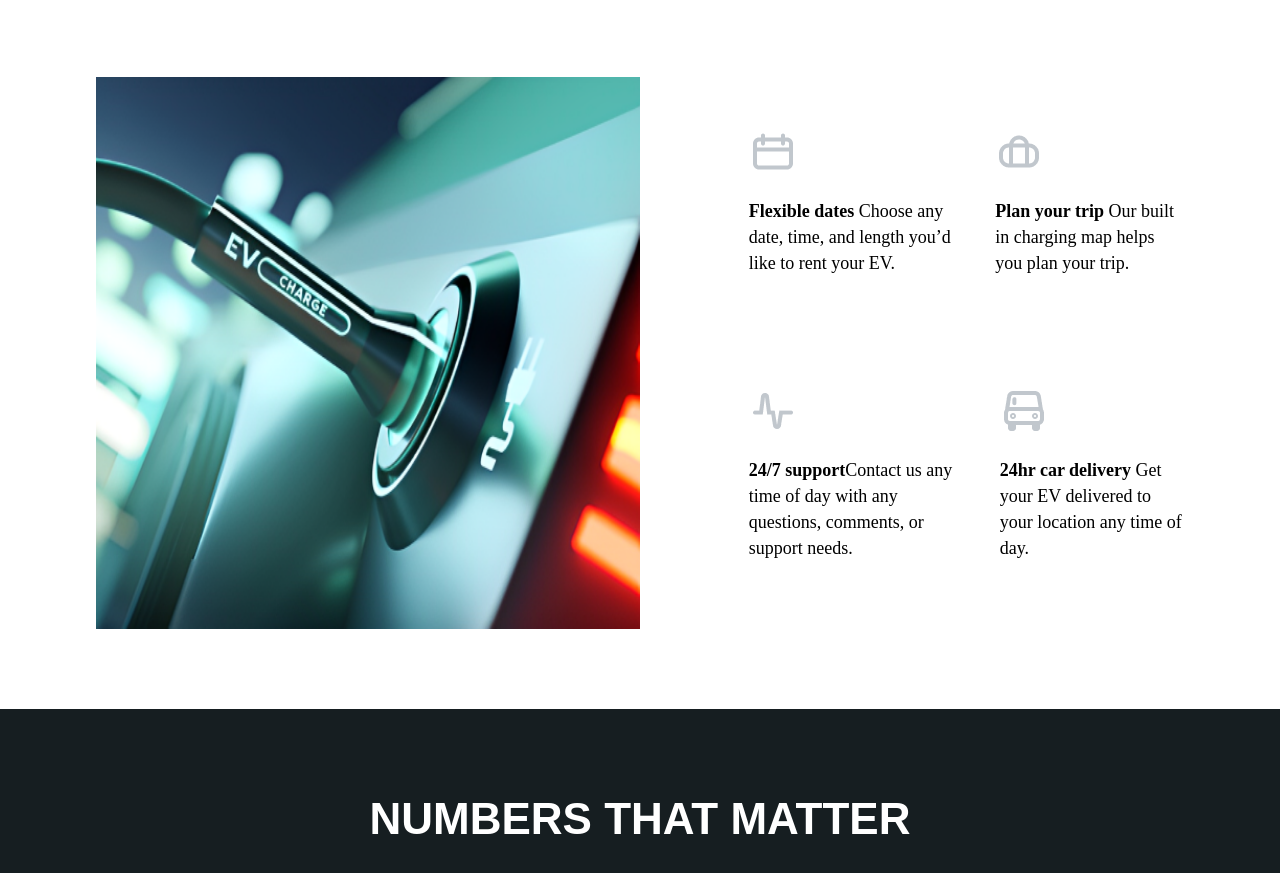
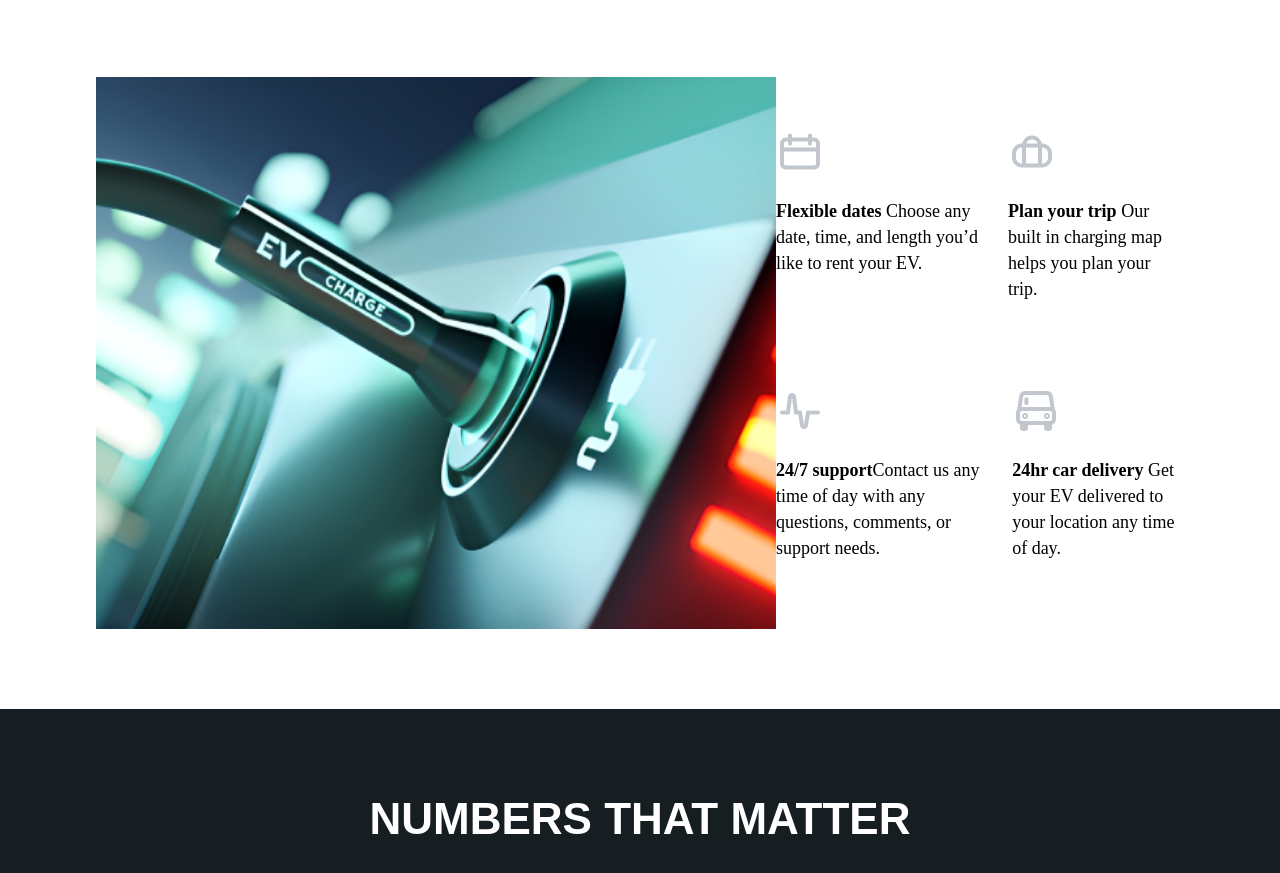
Before and after one commit to gokulramcoddle/Assignment-3, a plain HTML site: page index.html in a window 1280 px wide. Shown: the part 1063-1936 px from the top of the page. Drawn offline with Linux system fonts and the light colour scheme; a web font is replaced by a local one.

Commit message:
Update style.css

```diff
--- a/css/style.css
+++ b/css/style.css
@@ -200,7 +200,7 @@ text-align: left;
 }
 .plug-img{
     flex-basis: 50%;
-    max-width: 680px;
+    min-width: 680px;
     height:552px;
 }
 .plug-img img{
```
